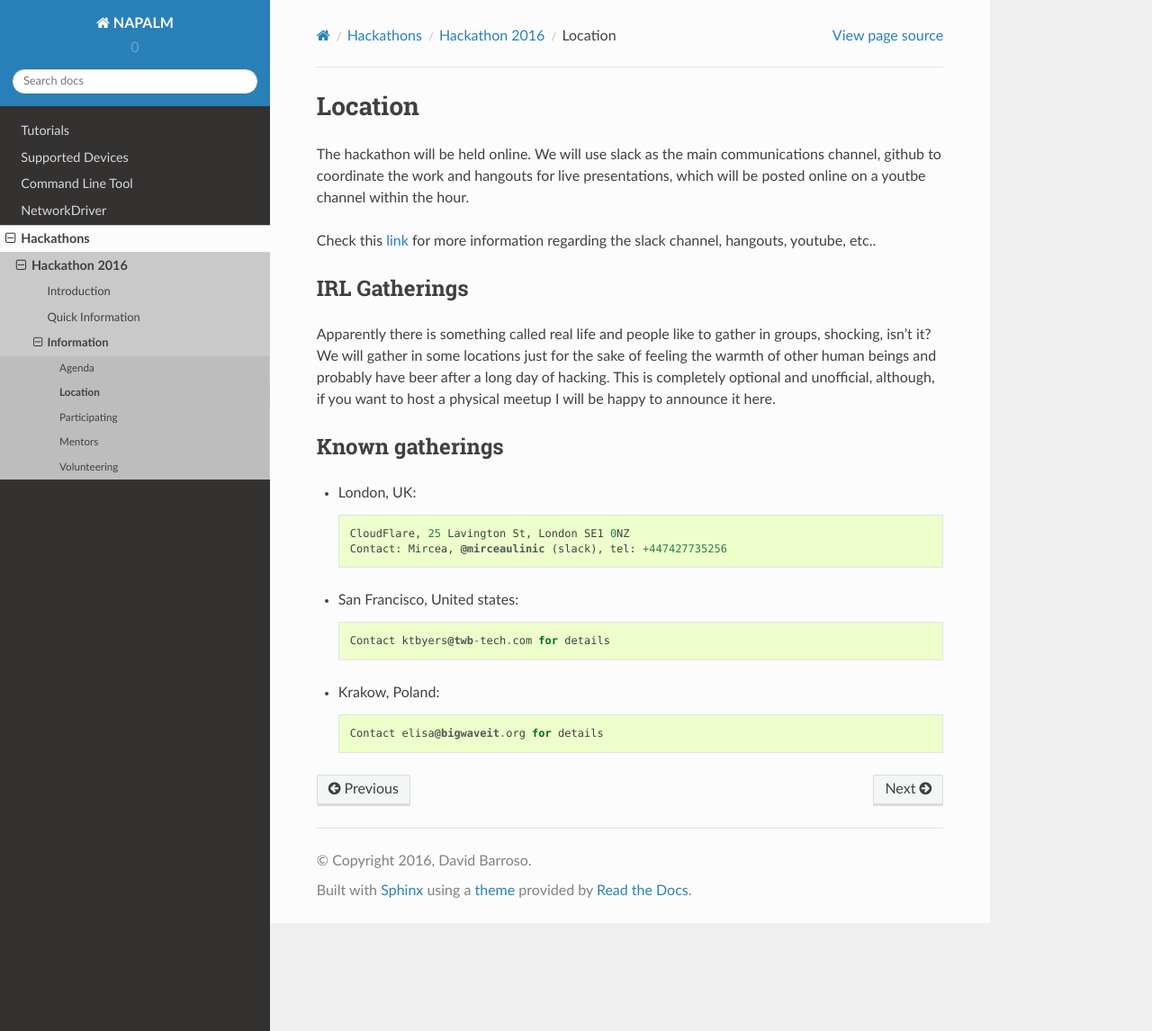
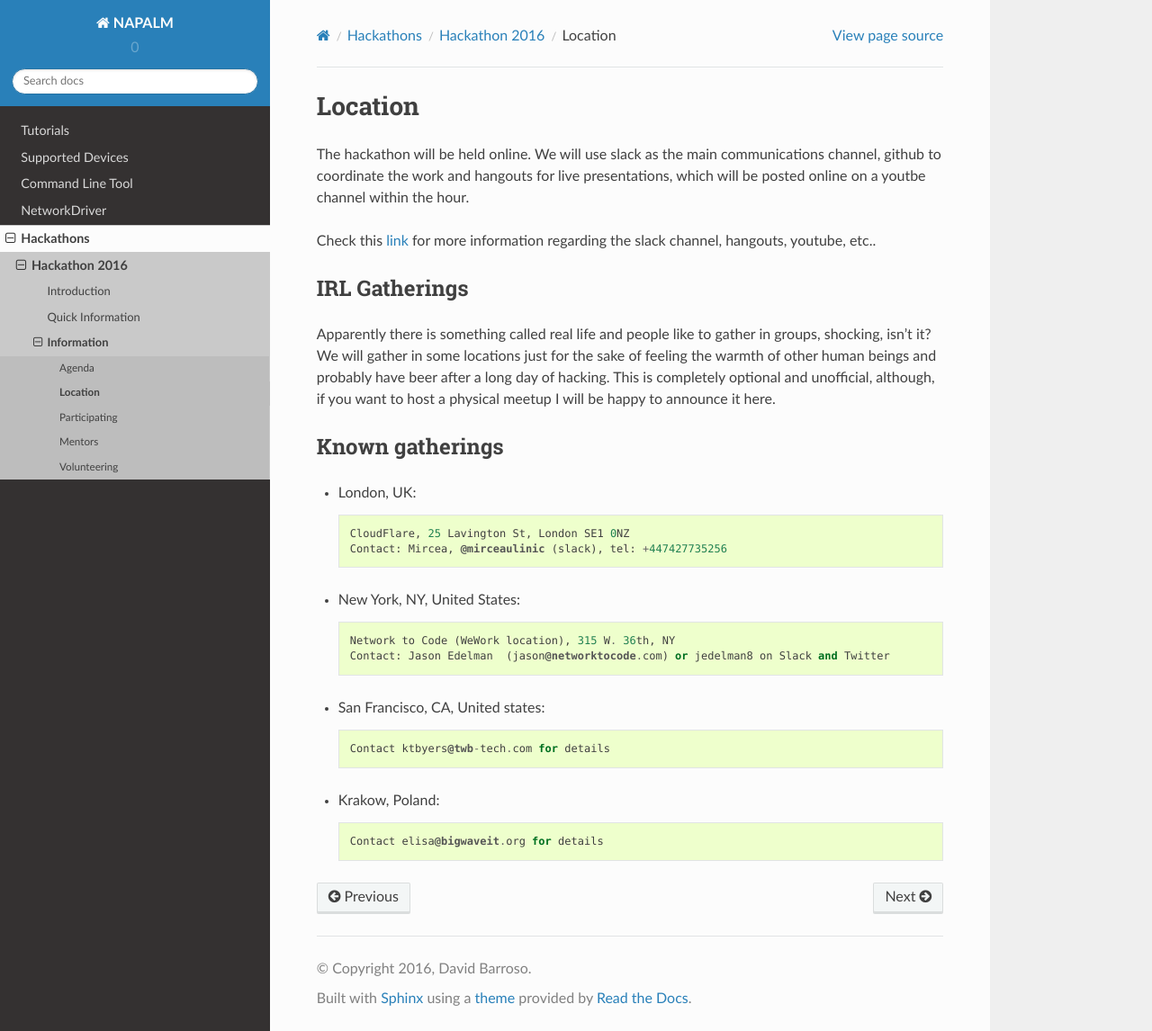
Before and after one commit to napalm-automation/napalm, a Sphinx documentation site: the page built from docs/hackathons/hackathon2016/locations.rst, in a window 1280 px wide and 1146 px high. Shown: the whole window at 90% size. Built offline with Sphinx 7.4.7 and the Read the Docs theme 2.0.0, drawn with Linux system fonts in a browser that asks for light colours.

Commit message:
Add NY location

```diff
--- a/docs/hackathons/hackathon2016/locations.rst
+++ b/docs/hackathons/hackathon2016/locations.rst
@@ -18,7 +18,12 @@ Known gatherings
      CloudFlare, 25 Lavington St, London SE1 0NZ
      Contact: Mircea, @mirceaulinic (slack), tel: +447427735256
 
-* San Francisco, United states::
+* New York, NY, United States::
+
+     Network to Code (WeWork location), 315 W. 36th, NY
+     Contact: Jason Edelman  (jason@networktocode.com) or jedelman8 on Slack and Twitter
+
+* San Francisco, CA, United states::
 
     Contact ktbyers@twb-tech.com for details
 
```
